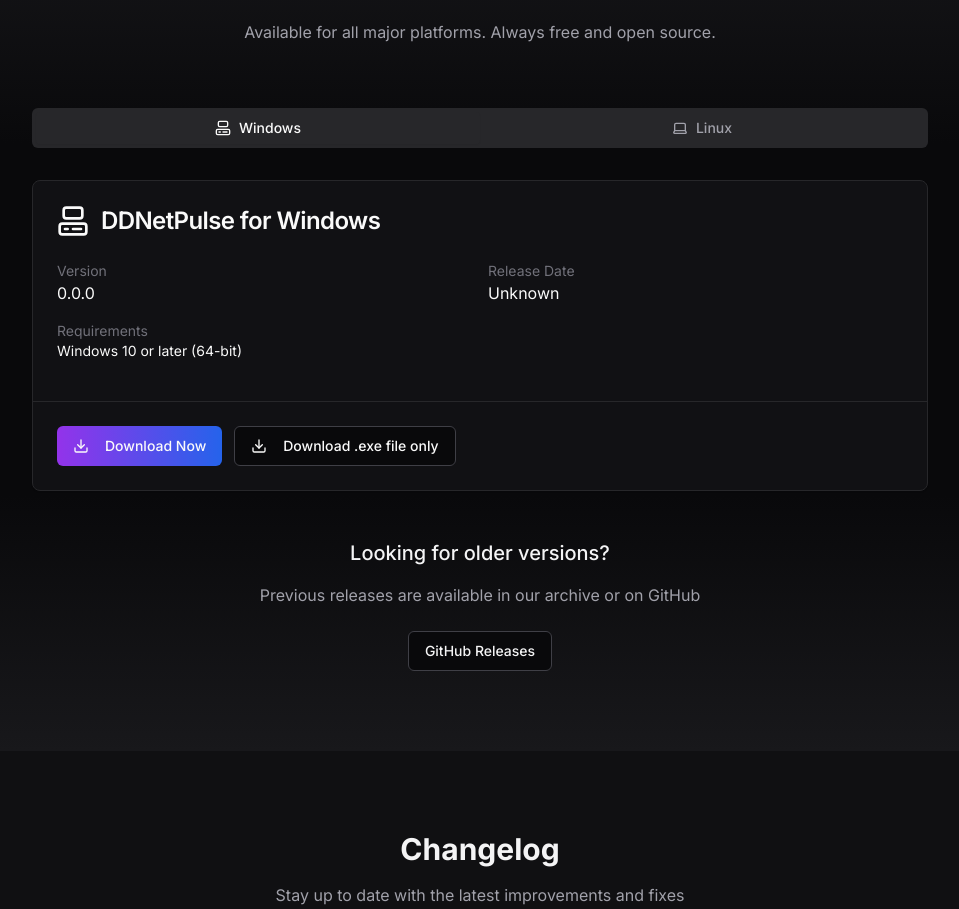
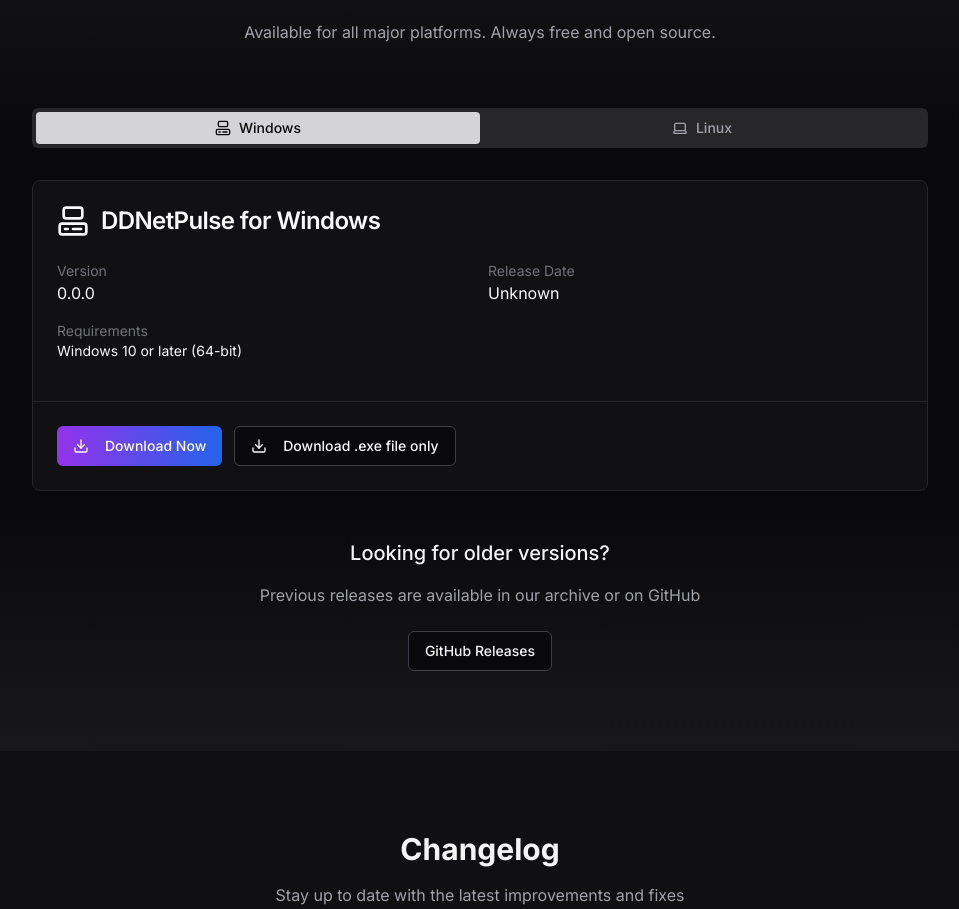
Before and after one commit to PulseClient-ddnet/Pulse-Site, a Next.js app: page / in a window 1280 px wide. Shown: the part 1408-2317 px from the top of the page, without its empty margins (160-1119 px from the left). Built offline with nearby package versions, Linux system fonts and the light colour scheme; no server answers.

Commit message:
add: button bg animation

```diff
--- a/components/download-section.tsx
+++ b/components/download-section.tsx
@@ -44,7 +44,7 @@ export function DownloadSection() {
             <TabsList className="grid grid-cols-2 mb-8">
               <TabsTrigger
                 value="windows"
-                className="data-[state=active]:bg-zinc-800"
+                className="data-[state=active]:bg-zinc-300 data-[state=active]:text-background"
               >
                 <Windows className="mr-2 h-4 w-4" />
                 Windows
@@ -60,7 +60,7 @@ export function DownloadSection() {
             */}
               <TabsTrigger
                 value="linux"
-                className="data-[state=active]:bg-zinc-800"
+                className="data-[state=active]:bg-zinc-300 data-[state=active]:text-background"
               >
                 <Linux className="mr-2 h-4 w-4" />
                 Linux
```
